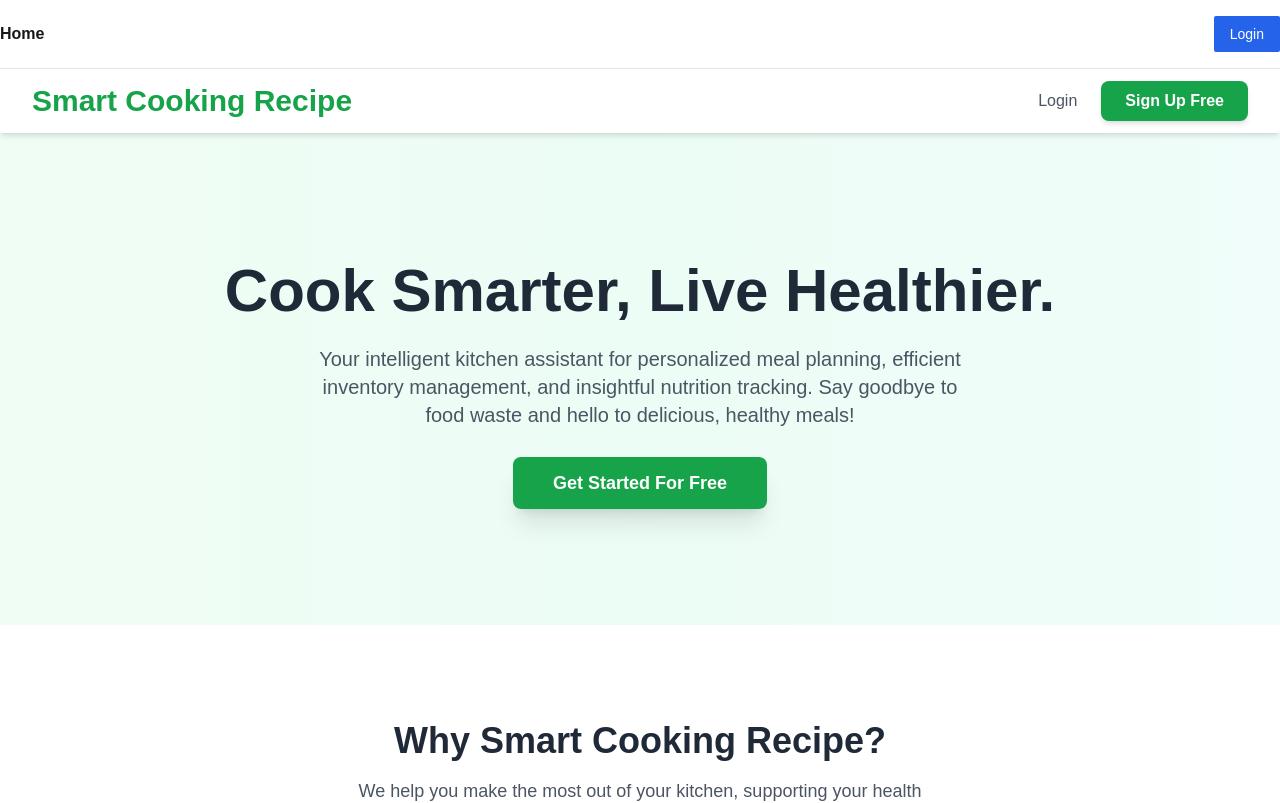
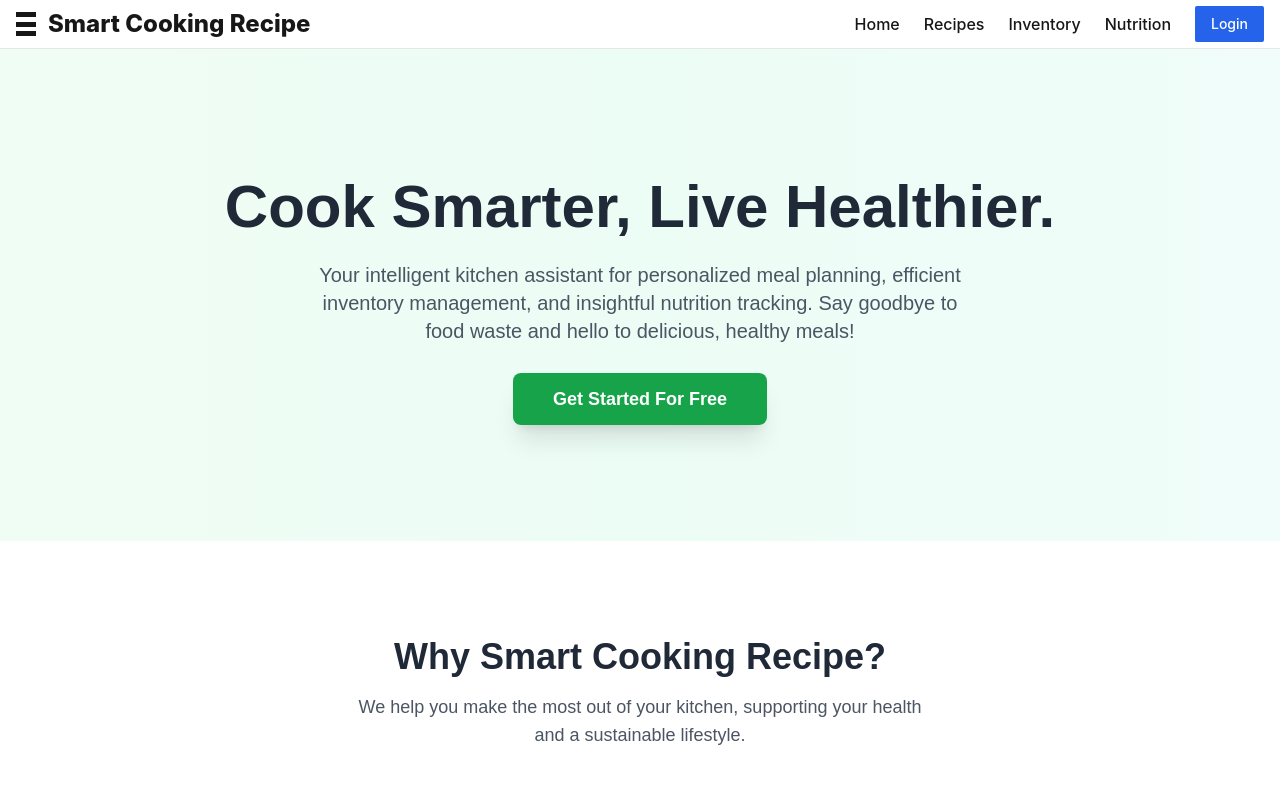
Before and after one commit to Findney/smart-cooking-recipe, a Next.js app: page / in a window 1280 px wide. Shown: the top 803 px of the page. Built offline with nearby package versions, Linux system fonts and the light colour scheme; no server answers.

Commit message:
feat: update landing page

```diff
--- a/src/app/page.tsx
+++ b/src/app/page.tsx
@@ -6,35 +6,7 @@ const PlaceholderIcon = ({ className }: { className?: string }) => (
   <svg className={`w-16 h-16 text-green-500 ${className}`} fill="none" stroke="currentColor" viewBox="0 0 24 24" xmlns="http://www.w3.org/2000/svg"><path strokeLinecap="round" strokeLinejoin="round" strokeWidth="2" d="M12 6.253v11.494m0 0A8.991 8.991 0 0012 21c4.418 0 8-3.134 8-7 0-3.866-3.582-7-8-7S4 7.134 4 11c0 3.866 3.582 7 8 7z"></path></svg>
 );
 
-// 1. Navbar Component
-const Navbar = () => (
-  <header className="bg-white shadow-md sticky top-0 z-50">
-    <div className="container mx-auto px-4 sm:px-6 lg:px-8">
-      <div className="flex items-center justify-between h-16">
-        <div className="flex-shrink-0">
-          <Link href="/" className="text-3xl font-bold text-green-600">
-            Smart Cooking Recipe
-          </Link>
-        </div>
-        <nav className="hidden md:flex space-x-6 items-center">
-          {/* Future links can go here: Features, About, Contact */}
-          <Link href="/login" className="text-gray-600 hover:text-green-700 transition duration-150 ease-in-out">
-            Login
-          </Link>
-          <Link href="/signup" className="bg-green-600 hover:bg-green-700 text-white font-semibold px-6 py-2 rounded-lg shadow-md hover:shadow-lg transition duration-150 ease-in-out">
-            Sign Up Free
-          </Link>
-        </nav>
-        <div className="md:hidden">
-          {/* Mobile menu button can be added here */}
-          <Link href="/signup" className="bg-green-600 hover:bg-green-700 text-white font-semibold px-4 py-2 rounded-md text-sm">
-            Sign Up
-          </Link>
-        </div>
-      </div>
-    </div>
-  </header>
-);
+
 
 // 2. Hero Section Component
 const HeroSection = () => (
@@ -134,7 +106,6 @@ const Footer = () => (
 export default function LandingPage() {
   return (
     <div className="flex flex-col min-h-screen">
-      <Navbar />
       <main className="flex-grow">
         <HeroSection />
         <FeaturesSection />
--- a/src/components/Navbar.tsx
+++ b/src/components/Navbar.tsx
@@ -1,23 +1,90 @@
 import Link from "next/link";
 import React from "react";
+import { createClient } from "@/../utils/supabase/server";
+import Logout from "./auth/Logout";
 
 const Navbar = async () => {
+  const supabase = await createClient();
+  const {
+    data: { user },
+  } = await supabase.auth.getUser();
+
   return (
-    <nav className="border-b bg-background w-full flex items-center">
-      <div className="flex w-full items-center justify-between my-4">
-        <Link className="font-bold" href="/">
-          Home
-        </Link>
-        <div className="flex items-center gap-x-5">
+    <nav className="w-full border-b bg-background flex items-center justify-between px-4 h-16">
+      {/* Left Side: Logo and Title */}
+      <Link href="/" className="flex items-center">
+        <div className="w-6 h-6 mr-2 flex flex-col justify-between">
+          <div className="w-5 h-[5px] bg-foreground" />
+          <div className="w-5 h-[5px] bg-foreground" />
+          <div className="w-5 h-[5px] bg-foreground" />
+        </div>
+        <span className="text-foreground text-2xl font-extrabold font-['Inter'] leading-loose">
+          Smart Cooking Recipe
+        </span>
+      </Link>
+
+      {/* Right Side: Navigation and Account */}
+      <div className="flex items-center gap-x-6 text-base font-medium font-['Inter']">
+        <Link href="/" className="text-foreground">Home</Link>
+        <Link href="/recipes" className="text-foreground">Recipes</Link>
+        <Link href="/inventory" className="text-foreground">Inventory</Link>
+        <Link href="/nutrition" className="text-foreground">Nutrition</Link>
+
+        {!user ? (
           <Link href="/login">
             <div className="bg-blue-600 text-white text-sm px-4 py-2 rounded-sm">
               Login
             </div>
           </Link>
-        </div>
+        ) : (
+          <div className="relative group">
+            <button className="text-foreground">{user.email}</button>
+            <div className="absolute right-0 mt-2 w-40 bg-background text-foreground rounded shadow-lg opacity-0 group-hover:opacity-100 transition-opacity duration-200 border">
+              <Link
+                href="/settings"
+                className="block px-4 py-2 hover:bg-muted"
+              >
+                Settings
+              </Link>
+              <div className="border-t" />
+              <div className="px-4 py-2">
+                <Logout />
+              </div>
+            </div>
+          </div>
+        )}
       </div>
     </nav>
   );
 };
 
+// // 1. Navbar Component
+// const Navbar = () => (
+//   <header className="bg-white shadow-md sticky top-0 z-50">
+//     <div className="container mx-auto px-4 sm:px-6 lg:px-8">
+//       <div className="flex items-center justify-between h-16">
+//         <div className="flex-shrink-0">
+//           <Link href="/" className="text-3xl font-bold text-green-600">
+//             Smart Cooking Recipe
+//           </Link>
+//         </div>
+//         <nav className="hidden md:flex space-x-6 items-center">
+//           {/* Future links can go here: Features, About, Contact */}
+//           <Link href="/login" className="text-gray-600 hover:text-green-700 transition duration-150 ease-in-out">
+//             Login
+//           </Link>
+//           <Link href="/signup" className="bg-green-600 hover:bg-green-700 text-white font-semibold px-6 py-2 rounded-lg shadow-md hover:shadow-lg transition duration-150 ease-in-out">
+//             Sign Up Free
+//           </Link>
+//         </nav>
+//         <div className="md:hidden">
+//           {/* Mobile menu button can be added here */}
+//           <Link href="/signup" className="bg-green-600 hover:bg-green-700 text-white font-semibold px-4 py-2 rounded-md text-sm">
+//             Sign Up
+//           </Link>
+//         </div>
+//       </div>
+//     </div>
+//   </header>
+// );
 export default Navbar;
```
Also changed, not shown: src/middleware.ts (+47 -3 lines).
